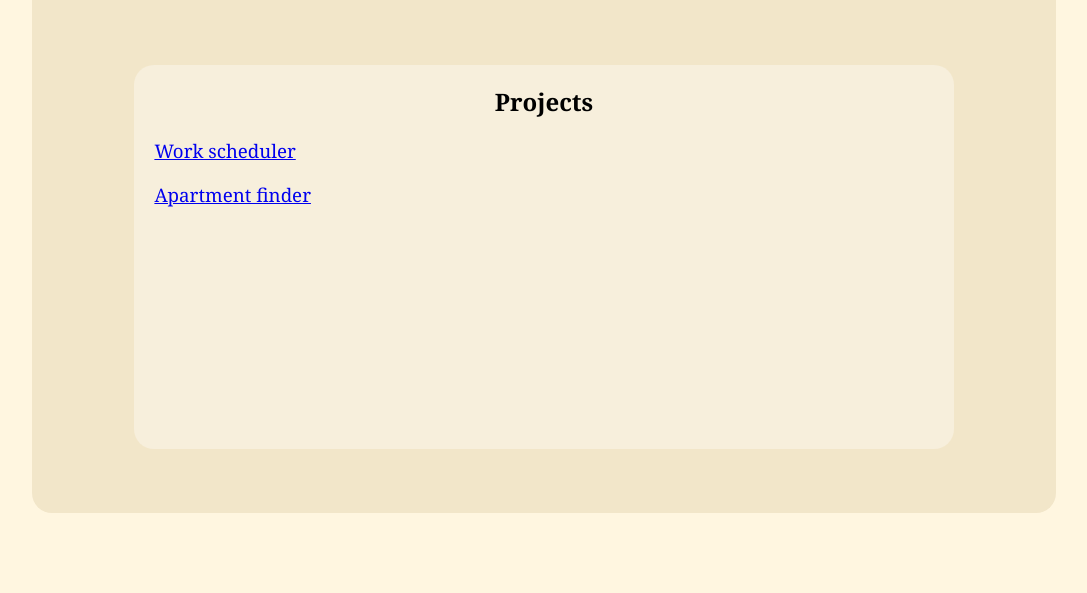
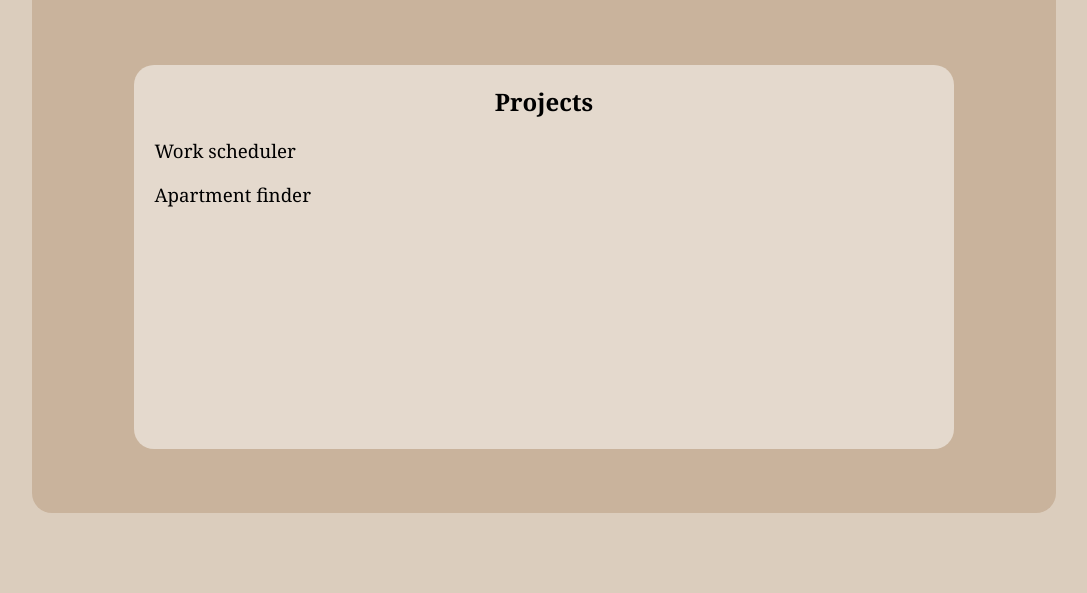
Before and after one commit to katherinesmirnov/katherinesmirnov.github.io, a plain HTML site: page index.html in a window 1280 px wide. Shown: the part 207-800 px from the top of the page, without its empty margins (96-1183 px from the left). Drawn offline with Linux system fonts and the light colour scheme.

Commit message:
updated colors and link style

```diff
--- a/index.html
+++ b/index.html
@@ -2,7 +2,7 @@
 <html>
 <style>
 body {
-  background-color: #fff6e0;
+  background-color: #dbcdbd;
 }
 
 .container1 {
@@ -11,7 +11,7 @@ body {
   top: 10%;
   width: 80%;
   height: 80%;
-  background-color: #f2e6c9;
+  background-color: #c9b39c;
   border-radius:20px;
 }
 .container2 {
@@ -20,7 +20,7 @@ body {
   top: 30%;
   width: 80%;
   height: 60%;
-  background-color: #f7efdc;
+  background-color: #e4d9cd;
   border-radius:20px;
 }
 
@@ -38,6 +38,26 @@ h3 {
 img {
   width: 20px;
   height: 20px;
+}
+
+a{
+  color: black;
+}
+
+a:link {
+  text-decoration: none;
+}
+
+a:visited {
+  text-decoration: none;
+}
+
+a:hover {
+  text-decoration: underline;
+}
+
+a:active {
+  text-decoration: underline;
 }
 
 
```
